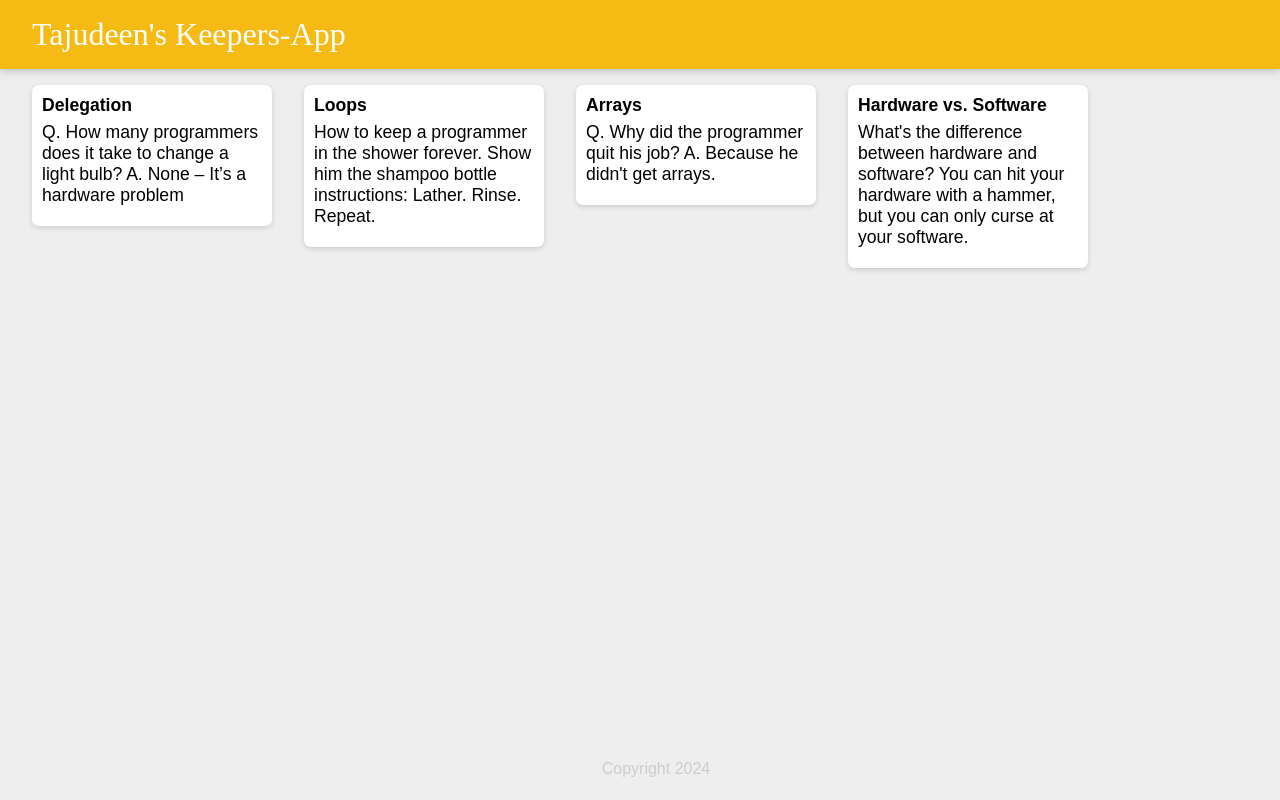
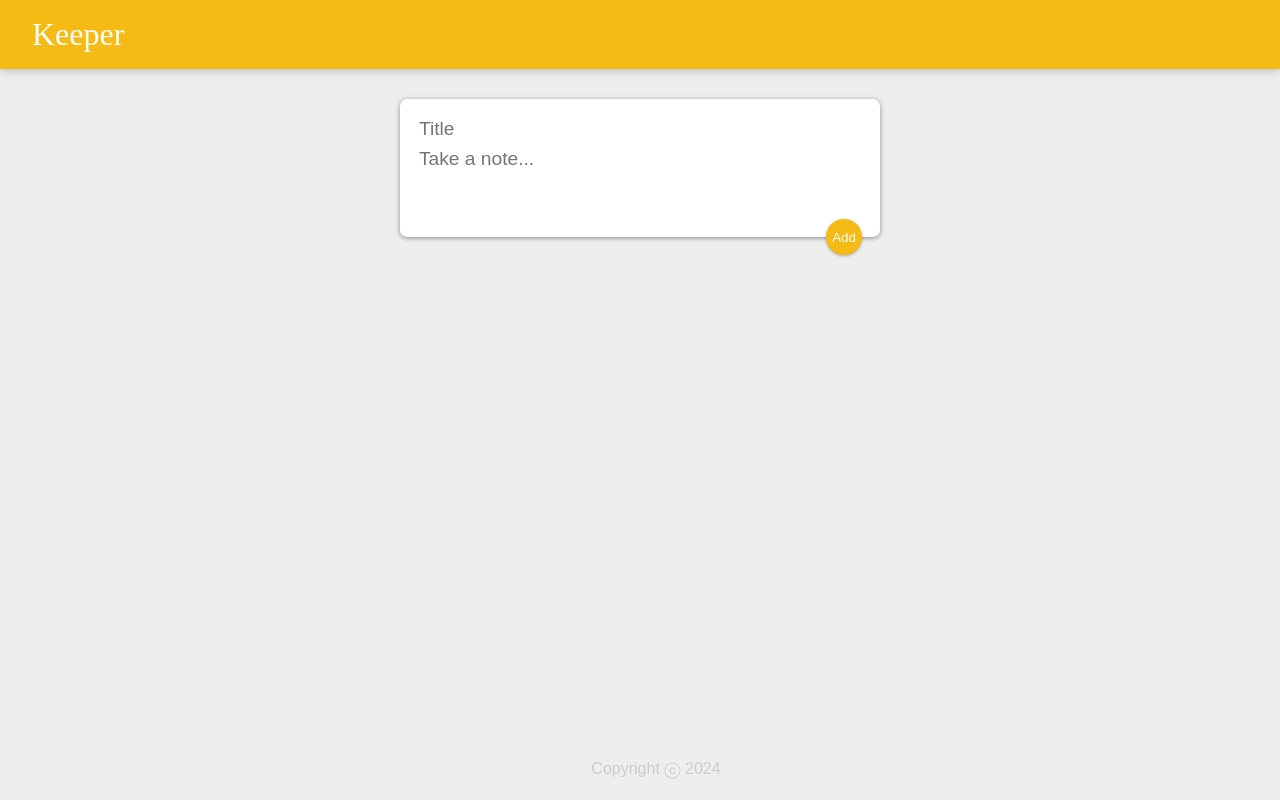
Before and after one commit to Teejay-deen/Keeper-App, a React (Create React App) app: page / in a window 1280 px wide. Built offline with nearby package versions, Linux system fonts and the light colour scheme.

Commit message:
Add function to my add notes

```diff
--- a/src/App.css
+++ b/src/App.css
@@ -54,3 +54,49 @@
   white-space: pre-wrap;
   word-wrap: break-word;
 }
+
+.note_button {
+  position: relative;
+  float: right;
+  margin-right: 10px;
+  color: #f5ba13;
+  border: none;
+  width: 36px;
+  height: 36px;
+  cursor: pointer;
+  outline: none;
+}
+
+form {
+  position: relative;
+  width: 480px;
+  margin: 30px auto 20px auto;
+  background: #fff;
+  padding: 15px;
+  border-radius: 7px;
+  box-shadow: 0 1px 5px rgb(138, 137, 137);
+}
+form input,
+form textarea {
+  width: 100%;
+  border: none;
+  padding: 4px;
+  outline: none;
+  font-size: 1.2em;
+  font-family: inherit;
+  resize: none;
+}
+form button {
+  position: absolute;
+  right: 18px;
+  bottom: -18px;
+  background: #f5ba13;
+  color: #fff;
+  border: none;
+  border-radius: 50%;
+  width: 36px;
+  height: 36px;
+  box-shadow: 0 1px 3px rgba(0, 0, 0, 0.3);
+  cursor: pointer;
+  outline: none;
+}
--- a/src/App.js
+++ b/src/App.js
@@ -1,4 +1,3 @@
-import "./App.css";
 import Header from "./Components/Header";
 import Footer from "./Components/Footer";
 import Note from "./Components/Note";
--- /dev/null
+++ b/src/Components/App.jsx
@@ -0,0 +1,44 @@
+import React, { useState } from "react";
+import Header from "./Header";
+import Footer from "./Footer";
+import Note from "./Note";
+import CreateArea from "./CreateArea";
+
+function App() {
+  const [notes, setNotes] = useState([]);
+
+  function addNote(newNote) {
+    setNotes(prevNotes => {
+      return [...prevNotes, newNote];
+    });
+  }
+
+  function deleteNote(id) {
+    setNotes(prevNotes => {
+      return prevNotes.filter((noteItem, index) => {
+        return index !== id;
+      });
+    });
+  }
+
+  return (
+    <div>
+      <Header />
+      <CreateArea onAdd={addNote} />
+      {notes.map((noteItem, index) => {
+        return (
+          <Note
+            key={index}
+            id={index}
+            title={noteItem.title}
+            content={noteItem.content}
+            onDelete={deleteNote}
+          />
+        );
+      })}
+      <Footer />
+    </div>
+  );
+}
+
+export default App;
--- /dev/null
+++ b/src/Components/CreateArea.jsx
@@ -0,0 +1,48 @@
+import React, { useState } from "react";
+
+function CreateArea(props) {
+  const [note, setNote] = useState({
+    title: "",
+    content: "",
+  });
+
+  function handleChange(event) {
+    const { name, value } = event.target;
+
+    setNote((prevNote) => {
+      return { ...prevNote, [name]: value };
+    });
+  }
+
+  function submitNote(event) {
+    props.onAdd(note);
+    setNote({
+      title: "",
+      content: "",
+    });
+    event.preventDefault();
+  }
+
+  return (
+    <div>
+      <form>
+        <input
+          name="title"
+          onChange={handleChange}
+          value={note.title}
+          placeholder="Title"
+        />
+        <textarea
+          name="content"
+          onChange={handleChange}
+          value={note.content}
+          placeholder="Take a note..."
+          rows="3"
+        />
+        <button onClick={submitNote}>Add</button>
+      </form>
+    </div>
+  );
+}
+
+export default CreateArea;
--- a/src/Components/Footer.jsx
+++ b/src/Components/Footer.jsx
@@ -1,12 +1,13 @@
-import React from 'react'
+import React from "react";
 
-const date = new Date();
-let currentYear = date.getFullYear()
+function Footer() {
+  const year = new Date().getFullYear();
 
-export default function Footer() {
   return (
     <footer>
-        <p>Copyright {currentYear}</p>
+      <p>Copyright ⓒ {year}</p>
     </footer>
-  )
+  );
 }
+
+export default Footer;
--- a/src/Components/Header.jsx
+++ b/src/Components/Header.jsx
@@ -1,7 +1,11 @@
-import React from 'react'
+import React from "react";
 
-export default function Header() {
+function Header() {
   return (
-    <header><h1>Tajudeen's Keepers-App </h1></header>
-  )
+    <header>
+      <h1>Keeper</h1>
+    </header>
+  );
 }
+
+export default Header;
--- a/src/Components/Note.jsx
+++ b/src/Components/Note.jsx
@@ -1,10 +1,18 @@
-import React from 'react'
+import "../App.css"
+import React from "react";
 
-export default function Note (props) {
+function Note(props) {
+  function handleClick() {
+    props.onDelete(props.id);
+  }
+
   return (
-    <div className='note'>
-        <h1>{props.title}</h1>
-        <p>{props.content}</p>
+    <div className="note">
+      <h1>{props.title}</h1>
+      <p>{props.content}</p>
+      <button className="note_button" onClick={handleClick}>DELETE</button>
     </div>
-  )
+  );
 }
+
+export default Note;
--- a/src/Components/Notes.jsx
+++ /dev/null
@@ -1,28 +0,0 @@
-const notes = [
-    {
-      key: 1,
-      title: "Delegation",
-      content:
-        "Q. How many programmers does it take to change a light bulb? A. None – It’s a hardware problem"
-    },
-    {
-      key: 2,
-      title: "Loops",
-      content:
-        "How to keep a programmer in the shower forever. Show him the shampoo bottle instructions: Lather. Rinse. Repeat."
-    },
-    {
-      key: 3,
-      title: "Arrays",
-      content:
-        "Q. Why did the programmer quit his job? A. Because he didn't get arrays."
-    },
-    {
-      key: 4,
-      title: "Hardware vs. Software",
-      content:
-        "What's the difference between hardware and software? You can hit your hardware with a hammer, but you can only curse at your software."
-    }
-  ];
-
-  export default notes
--- a/src/index.js
+++ b/src/index.js
@@ -1,11 +1,5 @@
-import React from 'react';
-import ReactDOM from 'react-dom/client';
-import App from './App';
+import React from "react";
+import ReactDOM from "react-dom";
+import App from "./Components/App";
 
-
-const root = ReactDOM.createRoot(document.getElementById('root'));
-root.render(
-  <React.StrictMode>
-    <App />
-  </React.StrictMode>
-);
+ReactDOM.render(<App />, document.getElementById("root"));
```
